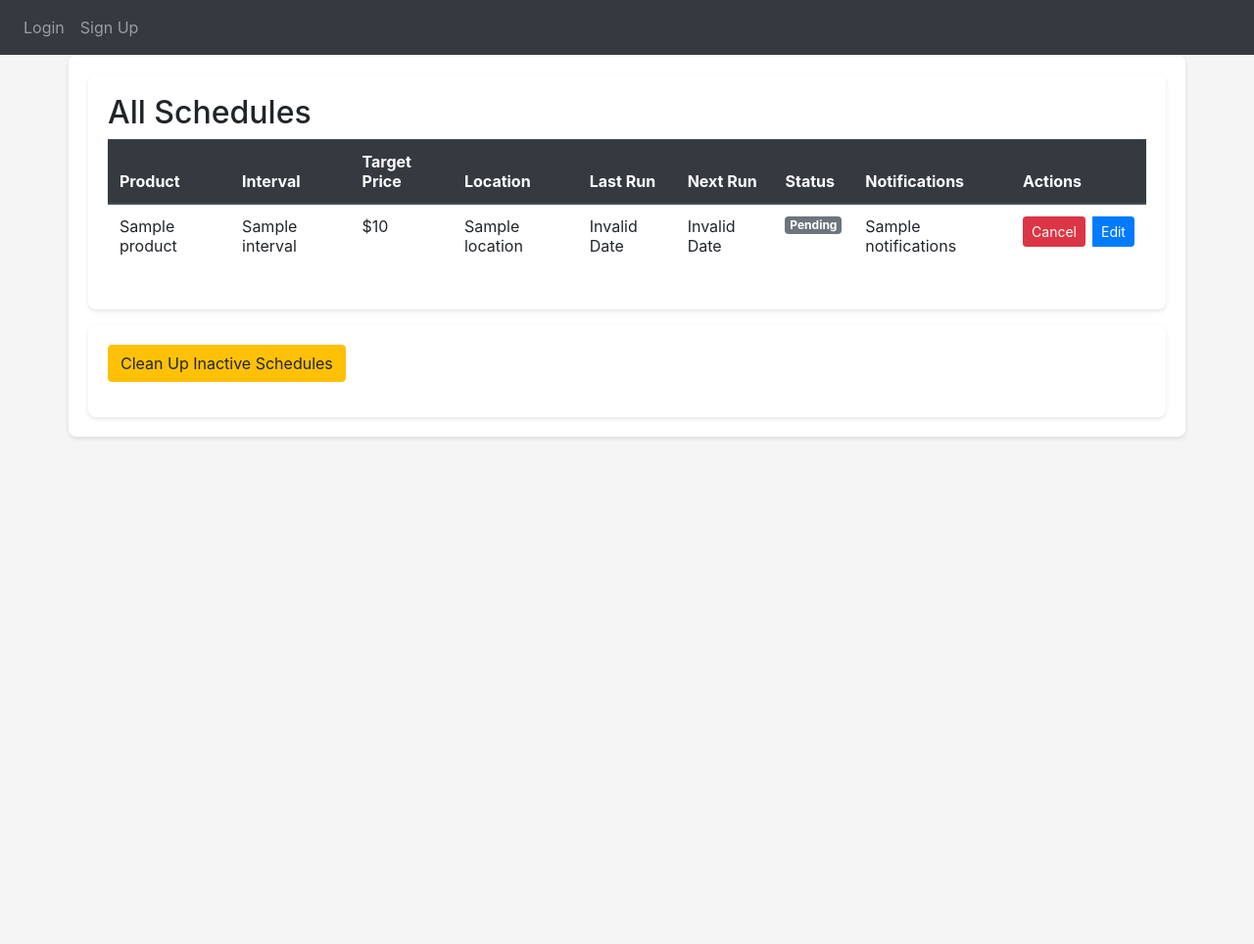
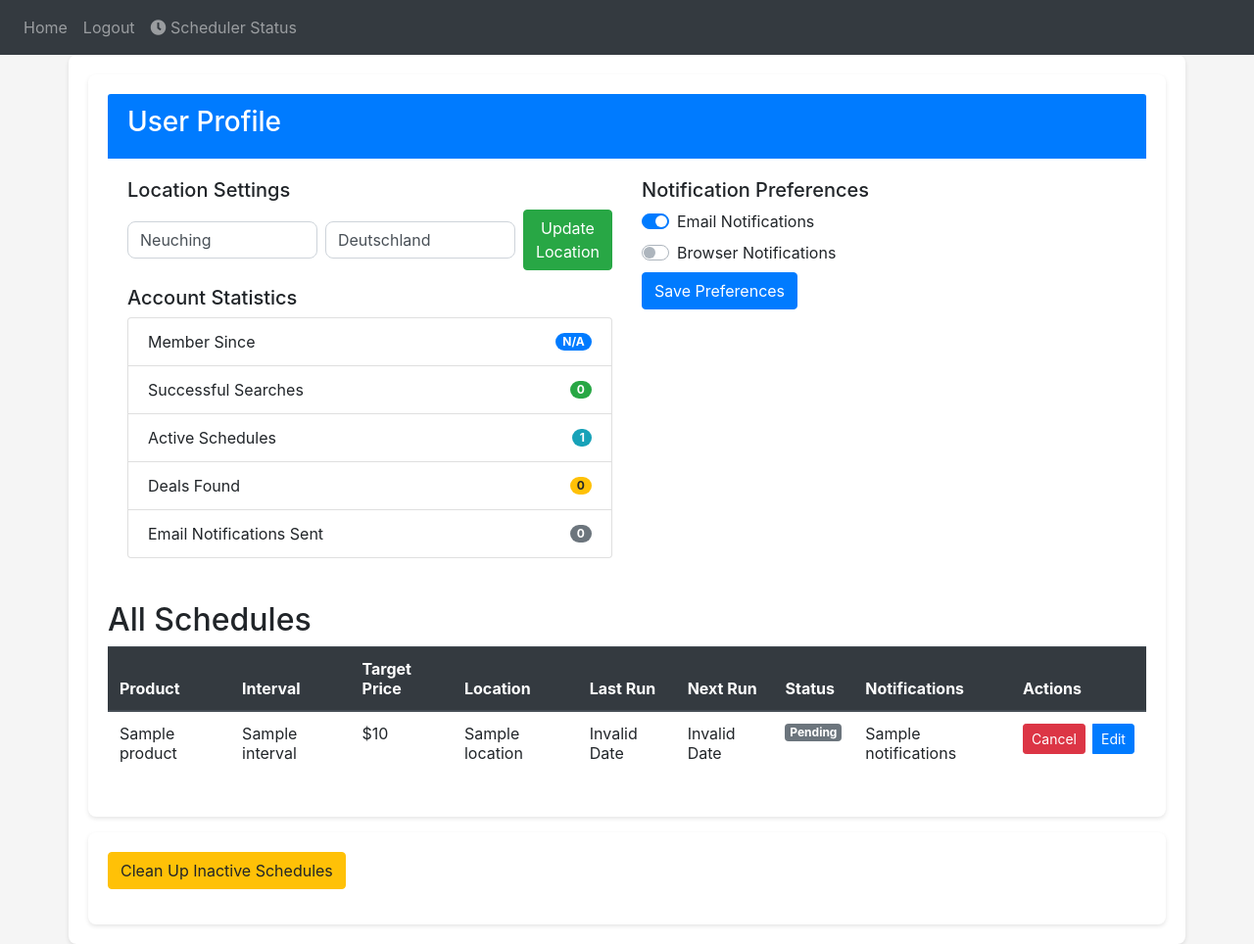
Before and after one commit to SteffenNeumann/FindmyPrize_Vercel, a Flask app: template website/templates/scheduler_status.html in a window 1280 px wide. Shown: the whole page at 98% size. Before the commit the page ends 448 px from the top, so only its background shows below. Run offline with Flask 3, Linux system fonts and the light colour scheme; tables that the repository leaves empty hold one stand-in row (values such as "Sample post"); the template is opened without the code that fills it: values that come from a table or form of the project are taken from there, most other values are stand-ins (such as "Sample title", 1, 10 or a date in 2020); some libraries are stand-ins or nearby versions.

Commit message:
improved scheduler_status page ;content not active, shedue not active

```diff
--- a/website/models.py
+++ b/website/models.py
@@ -18,6 +18,7 @@
 from geopy.geocoders import Nominatim
 from functools import partial
 import time
+from datetime import datetime
 
 class Note(db.Model):
     id = db.Column(db.Integer, primary_key=True)
@@ -34,6 +35,9 @@
     city = db.Column(db.String(100))
     country = db.Column(db.String(100))
     notes = db.relationship('Note')
+    email_notifications = db.Column(db.Boolean, default=True)
+    browser_notifications = db.Column(db.Boolean, default=False)
+    date_created = db.Column(db.DateTime, default=datetime.utcnow)
 
 class ScraperResult(db.Model):
     id = db.Column(db.Integer, primary_key=True)
--- a/website/templates/base.html
+++ b/website/templates/base.html
@@ -13,6 +13,7 @@
       href="https://cdnjs.cloudflare.com/ajax/libs/font-awesome/5.15.4/css/all.min.css"
     >
     <link rel="stylesheet" href="{{ url_for('static', filename='style.css') }}">
+    <link rel="stylesheet" href="https://cdnjs.cloudflare.com/ajax/libs/font-awesome/5.15.4/css/all.min.css">
 
     <title>{% block title %}Home{% endblock %}</title>
   </head>
--- a/website/templates/scheduler_status.html
+++ b/website/templates/scheduler_status.html
@@ -1,6 +1,69 @@
 {% extends "base.html" %}
 {% block content %}
 <div class="container">
+    <!-- New User Data Section -->
+    <div class="card mb-4">
+        <div class="card-header bg-primary text-white">
+            <h3>User Profile</h3>
+        </div>
+        <div class="card-body">
+            <div class="row">
+                <div class="col-md-6">
+                    <div class="user-location mb-3">
+                        <h5>Location Settings</h5>
+                        <form action="{{ url_for('views.update_location') }}" method="POST" class="d-flex align-items-center">
+                            <input type="text" name="city" value="{{ user.city }}" class="form-control mr-2">
+                            <input type="text" name="country" value="{{ user.country }}" class="form-control mr-2">
+                            <button type="submit" class="btn btn-success">Update Location</button>
+                        </form>
+                    </div>
+                    <div class="user-stats">
+                        <h5>Account Statistics</h5>
+                        <ul class="list-group">
+                            <li class="list-group-item d-flex justify-content-between align-items-center">
+                                Member Since
+                                <span class="badge badge-primary badge-pill">{{ user.date_joined|default('N/A', true) }}</span>
+                            </li>
+                            <li class="list-group-item d-flex justify-content-between align-items-center">
+                                Successful Searches
+                                <span class="badge badge-success badge-pill">{{ successful_searches|default(0) }}</span>
+                            </li>
+                            <li class="list-group-item d-flex justify-content-between align-items-center">
+                                Active Schedules
+                                <span class="badge badge-info badge-pill">{{ scheduler_info|length }}</span>
+                            </li>
+                            <li class="list-group-item d-flex justify-content-between align-items-center">
+                                Deals Found
+                                <span class="badge badge-warning badge-pill">{{ deals_found|default(0) }}</span>
+                            </li>
+                            <li class="list-group-item d-flex justify-content-between align-items-center">
+                                Email Notifications Sent
+                                <span class="badge badge-secondary badge-pill">{{ notifications_sent|default(0) }}</span>
+                            </li>
+                        </ul>
+                    </div>
+                </div>
+                <div class="col-md-6">
+
+                    <div class="notification-preferences">
+                        <h5>Notification Preferences</h5>
+                        <form action="{{ url_for('views.update_preferences') }}" method="POST">
+                            <div class="custom-control custom-switch mb-2">
+                                <input type="checkbox" class="custom-control-input" id="emailNotifications" name="email_notifications" checked>
+                                <label class="custom-control-label" for="emailNotifications">Email Notifications</label>
+                            </div>
+                            <div class="custom-control custom-switch mb-2">
+                                <input type="checkbox" class="custom-control-input" id="browserNotifications" name="browser_notifications">
+                                <label class="custom-control-label" for="browserNotifications">Browser Notifications</label>
+                            </div>
+                            <button type="submit" class="btn btn-primary">Save Preferences</button>
+                        </form>
+                    </div>
+                </div>
+            </div>
+        </div>
+    </div>
+    <!-- Original Content Follows -->
     <h2>All Schedules</h2>
     <div class="table-responsive">
         <table class="table table-hover">
@@ -52,7 +115,6 @@
         </table>
     </div>
 </div>
-
 <div class="container mt-3">
     <form action="{{ url_for('views.cleanup_schedules') }}" method="POST">
         <button type="submit" class="btn btn-warning">Clean Up Inactive Schedules</button>
```
Also changed, not shown: website/views.py (+28 -1 lines), instance/database.db.
